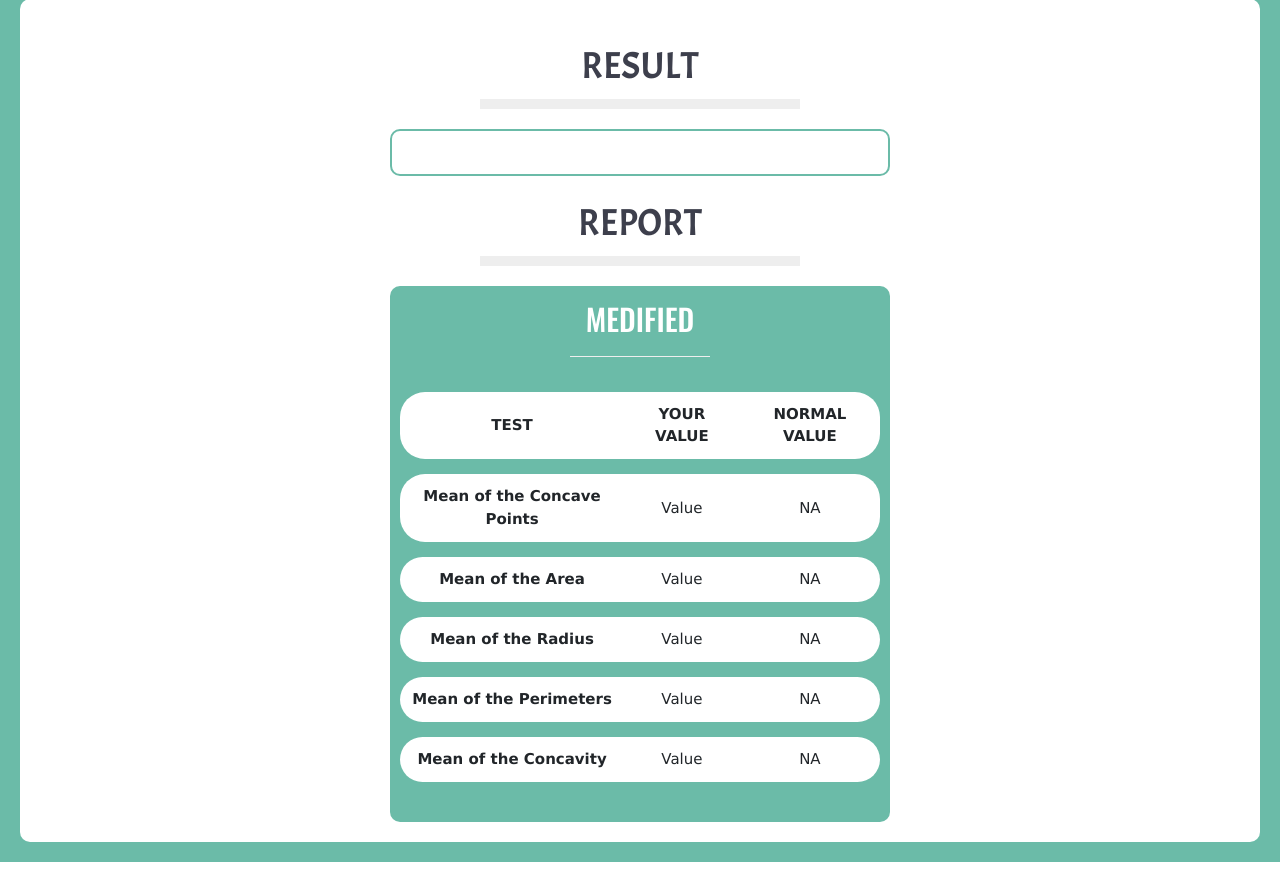
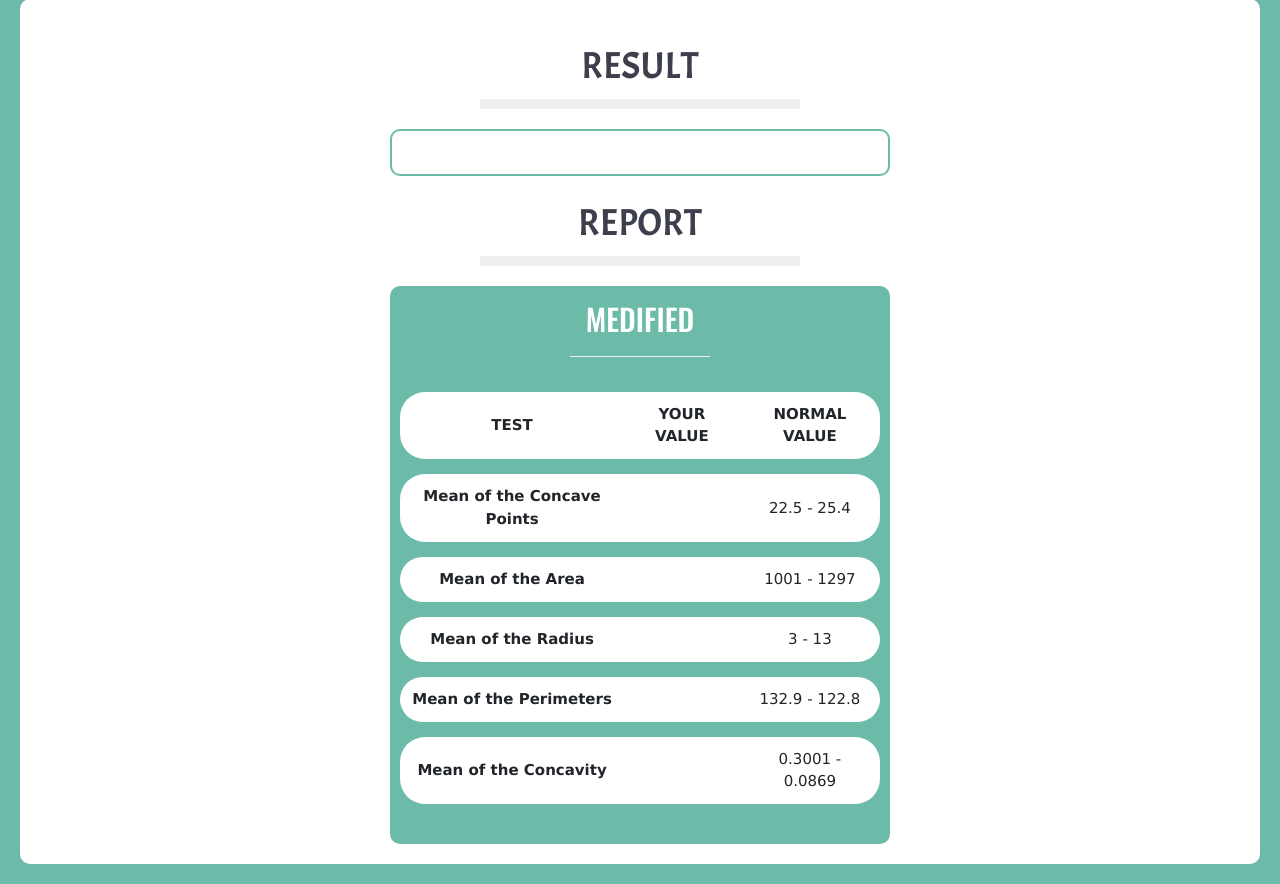
Before and after one commit to xdagroup/breastcancer_api, a Flask app: template templates/result.html in a window 1280 px wide. Shown: the part 21-905 px from the top of the page. Before the commit the page ends 883 px from the top, so only its background shows below. Run offline with Flask 2, Linux system fonts and the light colour scheme; the template is opened without the code that fills it, so the values that code supplies are empty.

Commit message:
Update result.html

```diff
--- a/templates/result.html
+++ b/templates/result.html
@@ -49,32 +49,32 @@
 					<tbody>
 						<tr>
 							<th scope="row" class="symptom" >Mean of the Concave Points</th>
-							<td class="your-value" >Value</td>
-							<td class="normal-value" >NA</td>
+							<td class="your-value" >{{ rep[0] }}</td>
+							<td class="normal-value" >22.5 - 25.4</td>
 
 						</tr>
 						<tr>
 							<th scope="row" class="symptom" >Mean of the Area</th>
-							<td class="your-value" >Value</td>
-							<td class="normal-value">NA</td>
+							<td class="your-value" >{{ rep[1] }}</td>
+							<td class="normal-value">1001 - 1297</td>
 
 						</tr>
 						<tr>
 							<th scope="row" class="symptom">Mean of the Radius</th>
-							<td class="your-value">Value</td>
-							<td class="normal-value">NA</td>
+							<td class="your-value">{{ rep[2] }}</td>
+							<td class="normal-value">3 - 13</td>
 
 						</tr>
 						<tr>
 							<th scope="row" class="symptom">Mean of the Perimeters</th>
-							<td class="your-value">Value</td>
-							<td class="normal-value">NA</td>
+							<td class="your-value">{{ rep[3] }}</td>
+							<td class="normal-value">132.9 - 122.8</td>
 
 						</tr>
 						<tr>
 							<th scope="row" class="symptom">Mean of the Concavity</th>
-							<td class="your-value">Value</td>
-							<td class="normal-value">NA</td>
+							<td class="your-value">{{ rep[4] }}</td>
+							<td class="normal-value">0.3001 - 0.0869</td>
 
 						</tr>
 
```
